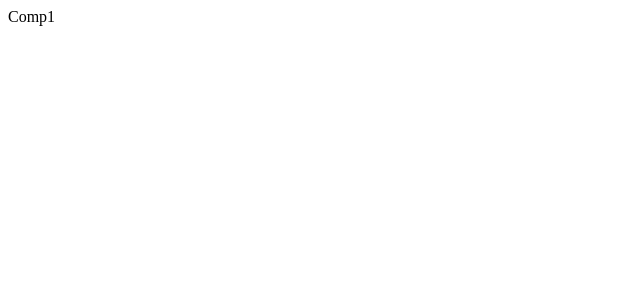
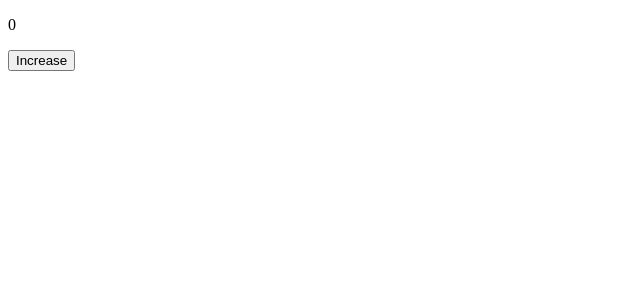
Before and after one commit to tatakae-baky/react-practice, a React (Vite) app: page / in a window 1280 px wide. Shown: the top 300 px of the page, without its empty margins (0-640 px from the left). Built offline with nearby package versions, Linux system fonts and the light colour scheme.

Commit message:
Refactor Comp1 component to accept props for count and onclickHandler, and update rendering logic

```diff
--- a/src/components/Comp1.jsx
+++ b/src/components/Comp1.jsx
@@ -1,8 +1,13 @@
 import React from 'react'
 
-const Comp1 = () => {
+const Comp1 = ({count, onclickHandler}) => {
+    const IncreaseHandler = () => onclickHandler();
+
   return (
-    <div>Comp1</div>
+    <div>
+        <p> {count} </p>
+        <button onClick={IncreaseHandler}>Increase</button>
+    </div>
   )
 }
 
```
